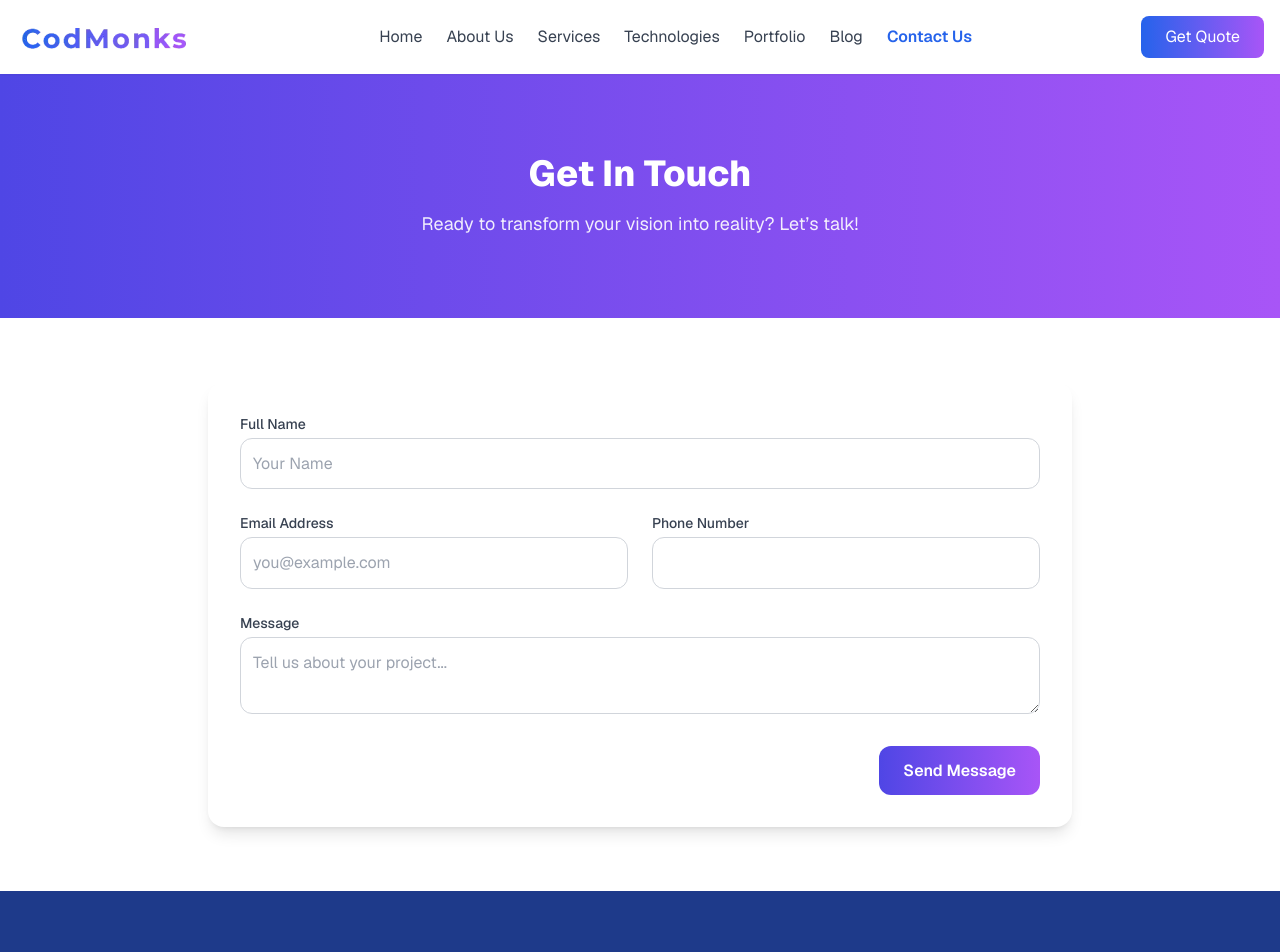
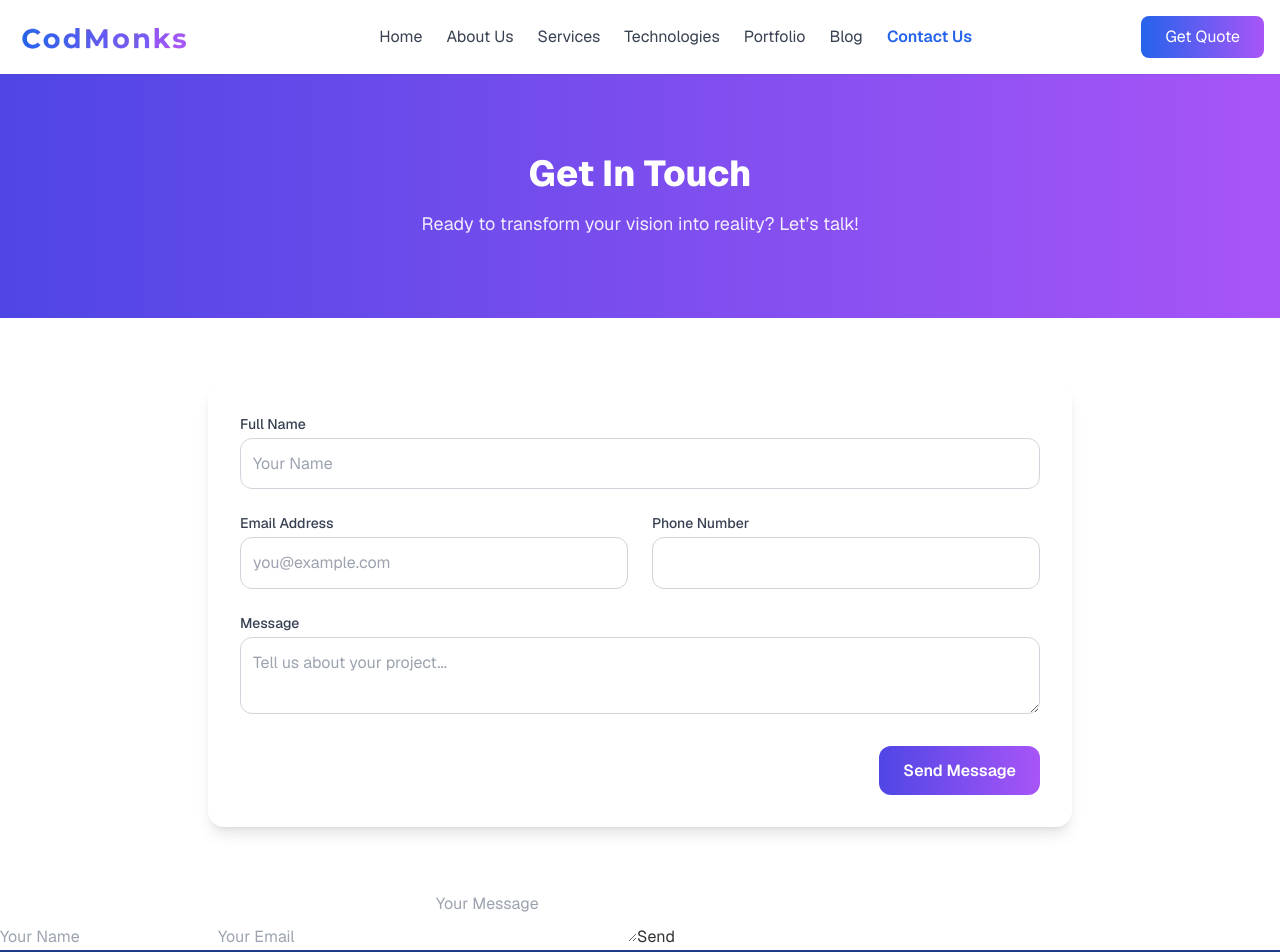
Before and after one commit to daksh1136/Codmonks, a React (Vite) app: page /contact in a window 1280 px wide. Shown: the top 952 px of the page. Built offline with nearby package versions, Linux system fonts and the light colour scheme.

Commit message:
added contact form

```diff
--- /dev/null
+++ b/src/components/ContactForm/ContactForm.tsx
@@ -0,0 +1,46 @@
+import { useState } from "react";
+
+export default function ContactForm() {
+  const [status, setStatus] = useState("");
+
+  const handleSubmit = async (e: any) => {
+    e.preventDefault();
+    setStatus("Sending...");
+
+    const formData = {
+      name: e.target.name.value,
+      email: e.target.email.value,
+      message: e.target.message.value,
+    };
+
+    try {
+      const response = await fetch("https://script.google.com/macros/s/AKfycbzmUxI-rIrGiRPzI7xQ6ZqlQpLeK2uGhbjdqyE7bis0rWazDAQQ763p90_OJUARgUHj/exec", {
+        method: "POST",
+        body: JSON.stringify(formData),
+        headers: {
+          "Content-Type": "application/json",
+        },
+      });
+
+      const result = await response.json();
+      if (result.result === "success") {
+        setStatus("Message Sent!");
+        e.target.reset();
+      } else {
+        setStatus("Something went wrong.");
+      }
+    } catch (error) {
+      setStatus("Error sending message.");
+    }
+  };
+
+  return (
+    <form onSubmit={handleSubmit}>
+      <input type="text" name="name" placeholder="Your Name" required />
+      <input type="email" name="email" placeholder="Your Email" required />
+      <textarea name="message" placeholder="Your Message" required />
+      <button type="submit">Send</button>
+      <p>{status}</p>
+    </form>
+  );
+}
--- a/src/pages/contact-us/Contact.tsx
+++ b/src/pages/contact-us/Contact.tsx
@@ -1,5 +1,6 @@
 import React from "react";
 import { useState } from "react";
+import ContactForm from "../../components/ContactForm/ContactForm";
 
 type FormData = {
     name: string;
@@ -137,6 +138,7 @@ const Contact: React.FC = () => {
                     </div>
                 </div>
             </section>
+            <ContactForm />
         </>
     );
 };
```
